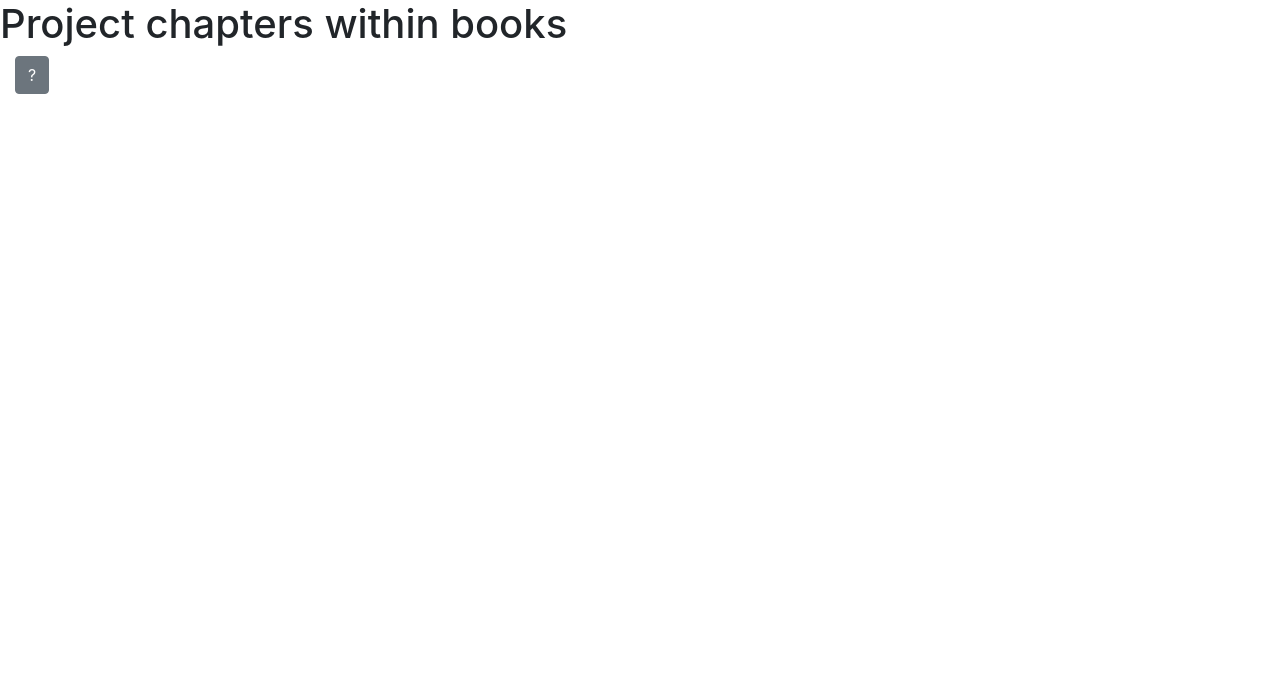
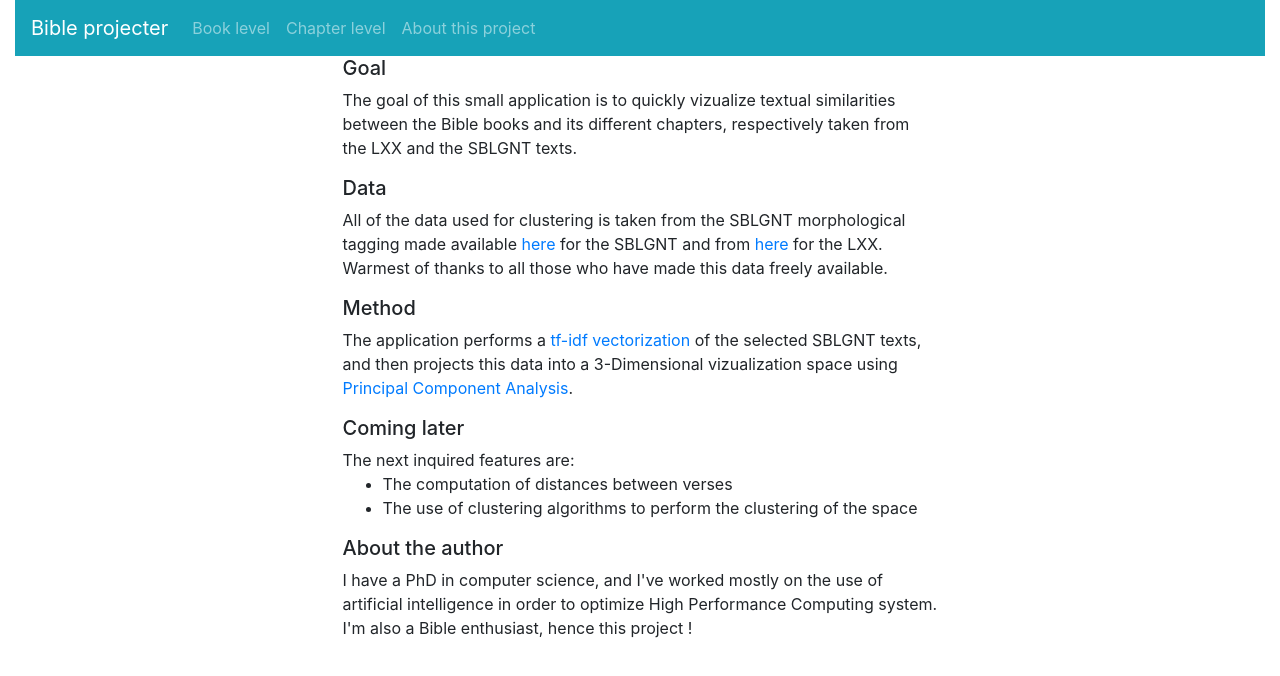
Before and after one commit to SphRbtHyk/bible-clusterer, a Vue app in the folder frontend-vue/: page /about in a window 1280 px wide. Shown: the top 676 px of the page. Built offline with nearby package versions, Linux system fonts and the light colour scheme.

Commit message:
Adding the possibility to cluster on a per chapter basis

```diff
--- a/frontend-vue/src/App.vue
+++ b/frontend-vue/src/App.vue
@@ -1,18 +1,22 @@
 <template>
-  <div>
-    <h1>Project chapters within books</h1>
-    <b-col>
-      <div>
-        <!-- Using modifiers -->
-        <b-button v-b-modal.info-modal>?</b-button>
-        <!-- The modal -->
-        <b-modal id="info-modal" title="About this project">
-          <InfoButton />
-        </b-modal>
-      </div>
-    </b-col>
+  <b-container fluid>
+    <div>
+      <b-navbar toggleable="lg" type="dark" variant="info">
+        <b-navbar-brand href="#">Bible projecter</b-navbar-brand>
+
+        <b-navbar-toggle target="nav-collapse"></b-navbar-toggle>
+
+        <b-collapse id="nav-collapse" is-nav>
+          <b-navbar-nav fill>
+            <b-nav-item href="/books">Book level</b-nav-item>
+            <b-nav-item href="/chapters">Chapter level</b-nav-item>
+            <b-nav-item href="/about">About this project</b-nav-item>
+          </b-navbar-nav>
+        </b-collapse>
+      </b-navbar>
+    </div>
     <router-view />
-  </div>
+  </b-container>
 </template>
 
 <script>
--- a/frontend-vue/src/components/MenuBox.vue
+++ b/frontend-vue/src/components/MenuBox.vue
@@ -33,6 +33,6 @@ export default {
 .box img {
   width: 100%;
   height: 200px;
-  object-fit: cover;
+  object-fit: contain;
 }
 </style>
--- a/frontend-vue/src/main.js
+++ b/frontend-vue/src/main.js
@@ -33,6 +33,7 @@ const routes = [
     component: () => import("./pages/ChapterProjector.vue"),
   },
   { path: "/", component: () => import("./pages/HomePage.vue") },
+  { path: "/about", component: () => import("./pages/About.vue") },
 ];
 // Create router
 const router = new VueRouter({
--- /dev/null
+++ b/frontend-vue/src/pages/About.vue
@@ -0,0 +1,34 @@
+<template>
+  <b-col md="6" offset='3'>
+    <h5>Goal</h5>
+    <p>
+      The goal of this small application is to quickly vizualize textual
+      similarities between the Bible books and its different chapters, respectively taken from the LXX and the SBLGNT texts.
+    </p>
+      <h5>Data</h5>
+    <p>
+      All of the data used for clustering is taken from the SBLGNT morphological
+      tagging made available <a href="https://github.com/morphgnt/sblgnt">here</a> for the SBLGNT and from
+      <a href="https://github.com/openscriptures/GreekResources/tree/master/LxxLemmas">here</a> for the LXX. Warmest of thanks to all those who have made this data freely available.
+    </p>
+    <h5>Method</h5>
+    <p>
+      The application performs a <a href="https://en.wikipedia.org/wiki/Tf%E2%80%93idf">tf-idf vectorization</a> of the selected SBLGNT texts,
+      and then projects this data into a 3-Dimensional vizualization space using <a href="https://en.wikipedia.org/wiki/Principal_component_analysis">Principal Component Analysis</a>.
+    </p>
+    <h5>Coming later</h5>
+    <p>
+      The next inquired features are:
+      <ul>
+        <li>The computation of distances between verses </li>
+        <li>
+          The use of clustering algorithms to perform the clustering of the
+          space
+        </li>
+      </ul>
+    </p>
+    <h5>About the author</h5>
+    <p>I have a PhD in computer science, and I've worked mostly on the use of artificial intelligence in order to optimize High Performance Computing system. I'm also a Bible enthusiast, hence this project !
+    </p>
+  </b-col>
+</template>
--- a/frontend-vue/src/pages/BookProjector.vue
+++ b/frontend-vue/src/pages/BookProjector.vue
@@ -1,18 +1,12 @@
 <template>
-  <b-container fluid>
-    <b-row class="text-center mb-4">
-      <router-view></router-view>
-      <b-col>
-        <div>
-          <!-- Using modifiers -->
-          <b-button v-b-modal.info-modal>?</b-button>
-          <!-- The modal -->
-          <b-modal id="info-modal" title="About this project">
-            <InfoButton />
-          </b-modal>
-        </div>
-      </b-col>
-    </b-row>
+  <b-col>
+    <router-view></router-view>
+    <b-row>
+      <b-col md="4" class="text-center" offset="4">
+        Select up at least 3 books, in order to check the similarities between
+        their vocabulary, through a PCA projection of their tf-idf similarities.
+      </b-col></b-row
+    >
     <b-row>
       <b-col
         class="jumbotron"
@@ -48,6 +42,7 @@
             class="mx-auto"
             :disabled="selectedList.length < 3"
             v-on:click="launchClustering"
+            variant="danger"
             >Project</b-button
           >
         </b-row>
@@ -57,13 +52,12 @@
       </b-col>
       <b-col class="text-center" v-else> </b-col>
     </b-row>
-  </b-container>
+  </b-col>
 </template>
 
 <script>
 import Checkboxes from "../components/Checkboxes.vue";
 import ProjectionGraph from "../components/ProjectionGraph.vue";
-import InfoButton from "../components/InfoButton.vue";
 var qs = require("qs");
 
 export default {
@@ -71,7 +65,7 @@ export default {
   created() {
     document.title = "Bible projecter";
   },
-  components: { Checkboxes, ProjectionGraph, InfoButton },
+  components: { Checkboxes, ProjectionGraph },
   data() {
     return {
       projections: {},
--- a/frontend-vue/src/pages/ChapterProjector.vue
+++ b/frontend-vue/src/pages/ChapterProjector.vue
@@ -1,6 +1,12 @@
 <template>
-  <b-container fluid>
-    <b-row class="text-center mb-4"> <router-view></router-view>> </b-row>
+  <b-col>
+    <router-view></router-view>
+    <b-row>
+      <b-col md="4" class="text-center" offset="4">
+        Select up to 4 books, in order to check the similarities between each of
+        their chapters, through a PCA projection of their tf-idf similarities.
+      </b-col></b-row
+    >
     <b-row>
       <b-col
         class="jumbotron"
@@ -25,6 +31,7 @@
             class="mx-auto"
             :disabled="selectedList.length > 3"
             v-on:click="launchClustering"
+            variant="danger"
             >Project</b-button
           >
         </b-row>
@@ -34,7 +41,7 @@
       </b-col>
       <b-col class="text-center" v-else> </b-col>
     </b-row>
-  </b-container>
+  </b-col>
 </template>
 
 <script>
--- a/frontend-vue/src/pages/HomePage.vue
+++ b/frontend-vue/src/pages/HomePage.vue
@@ -3,14 +3,6 @@
     <b-row class="text-center" align="vertical">
       <b-col>
         <h1>Welcome to the Greek Bible analyzer !</h1>
-        <div>
-          <!-- Using modifiers -->
-          <b-button v-b-modal.info-modal>?</b-button>
-          <!-- The modal -->
-          <b-modal id="info-modal" title="About this project">
-            <InfoButton />
-          </b-modal>
-        </div>
       </b-col>
     </b-row>
     <b-row class="text-center mt-5">
@@ -29,11 +21,10 @@
 
 <script>
 import MenuBox from "../components/MenuBox";
-import InfoButton from "../components/InfoButton.vue";
 
 export default {
   name: "HomePage",
-  components: { MenuBox, InfoButton },
+  components: { MenuBox },
   data() {
     return {
       menuBoxes: [
```
